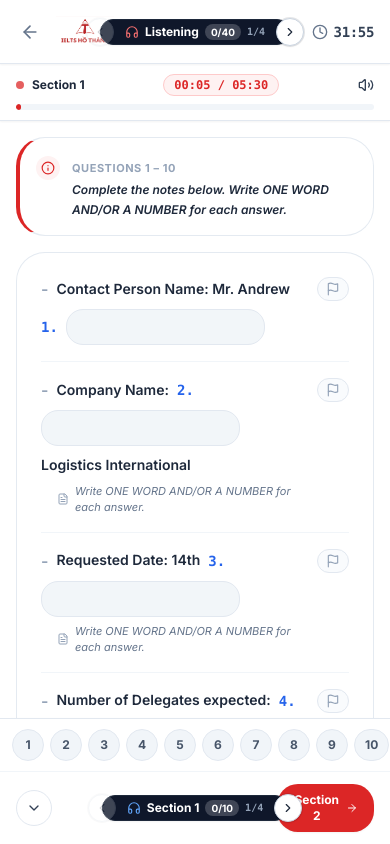
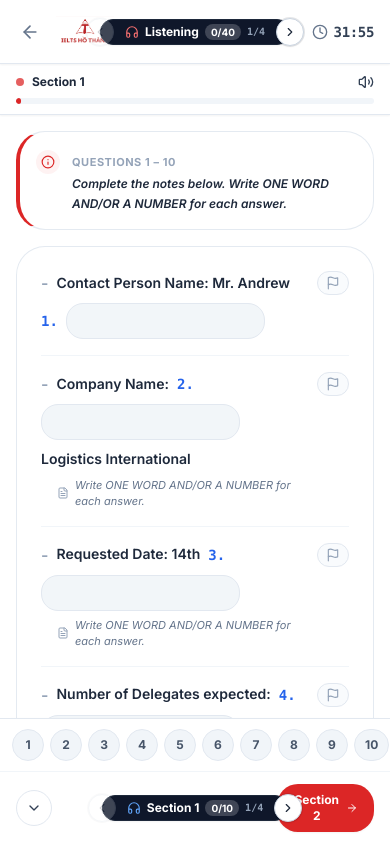
Before and after one commit to rifujin123/ielts-lms, a React (Vite) app: page /exam in a window 390 px wide. Built offline with nearby package versions, Linux system fonts and the light colour scheme.

Commit message:
fix(exam-runner): remove audio timestamp badge on mobile sticky top bar

```diff
--- a/src/features/exam-runner/components/ListeningRunner.tsx
+++ b/src/features/exam-runner/components/ListeningRunner.tsx
@@ -158,10 +158,6 @@ export const ListeningRunner: React.FC<ListeningRunnerProps> = ({ skillData, onS
               Section {currentSection.sectionNumber}
             </span>
           </div>
-
-          <span className="text-xs font-mono font-bold text-red-600 bg-red-50 px-2.5 py-0.5 rounded-full border border-red-200">
-            {formatTime(currentTime)} / {formatTime(duration)}
-          </span>
 
           <div className="flex items-center gap-1.5">
             <button
```
